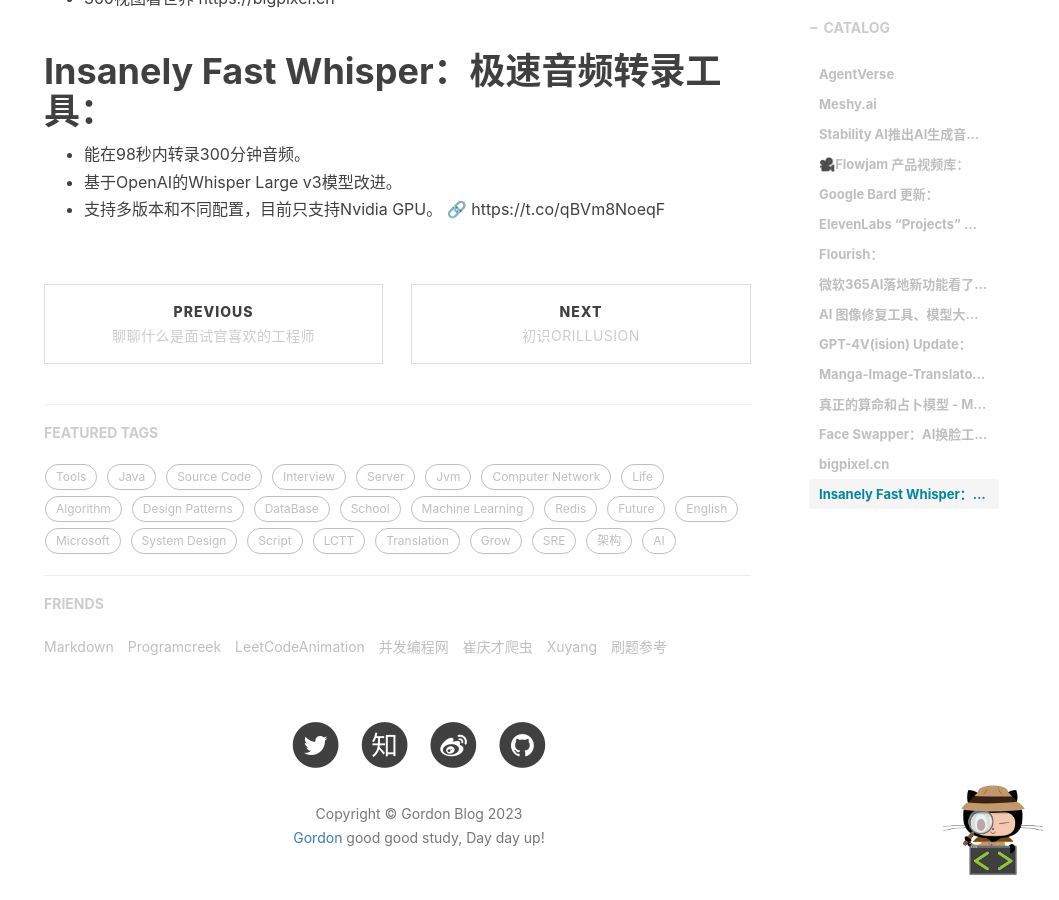
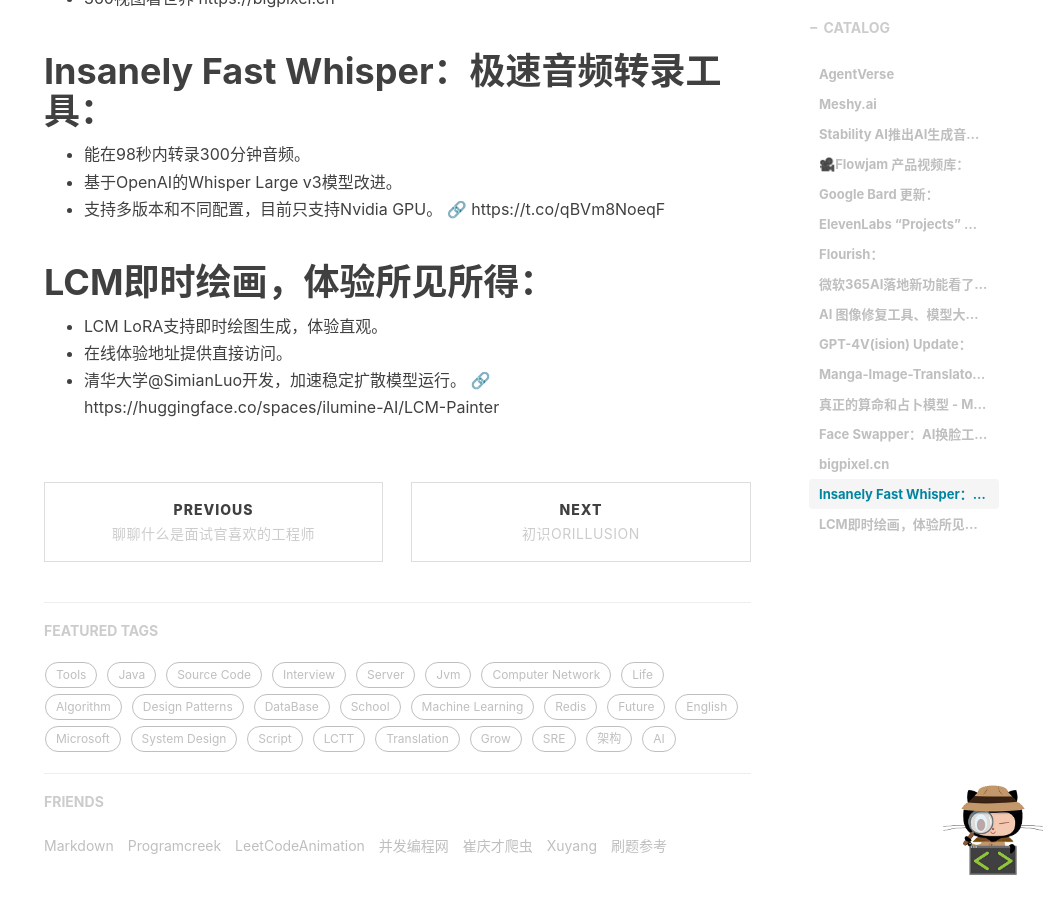
Before and after one commit to Gordon-Deng/Gordon-Deng.github.io, a Jekyll site: the page built from _posts/2023-09-12-ai学徒日记.markdown, in a window 1280 px wide and 900 px high, scrolled down 3748 px. Shown: the whole window, without its empty margins (221-1280 px from the left). Built offline with Jekyll 4.4.1, drawn with Linux system fonts in a browser that asks for light colours; nearby versions of some CDN libraries; comment, search, counter and statistics services are not loaded.

Commit message:
Update 2023-09-12-ai学徒日记.markdown

```diff
--- a/_posts/2023-09-12-ai学徒日记.markdown
+++ b/_posts/2023-09-12-ai学徒日记.markdown
@@ -110,3 +110,9 @@
 - 基于OpenAI的Whisper Large v3模型改进。
 - 支持多版本和不同配置，目前只支持Nvidia GPU。
 🔗 https://t.co/qBVm8NoeqF
+
+# LCM即时绘画，体验所见所得：
+- LCM LoRA支持即时绘图生成，体验直观。
+- 在线体验地址提供直接访问。
+- 清华大学@SimianLuo开发，加速稳定扩散模型运行。
+🔗 https://huggingface.co/spaces/ilumine-AI/LCM-Painter
```
